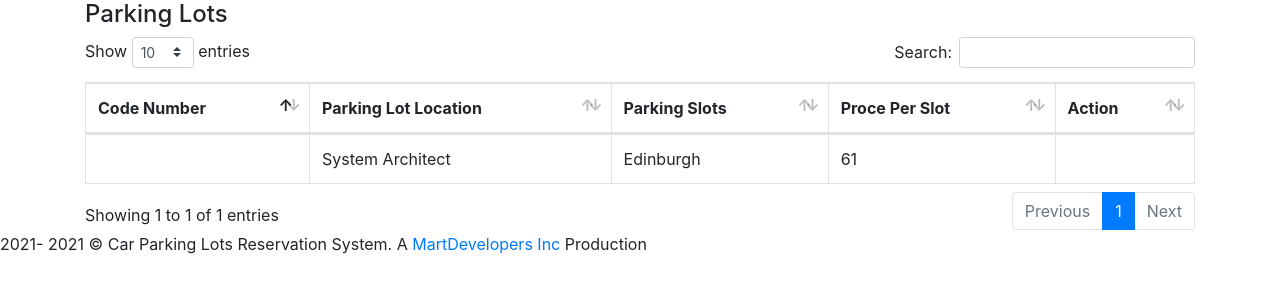
After one commit to MartDevelopers-Inc/ParkingLotsReservations, a PHP site: page /admin/parking_lots.php in a window 1280 px wide. The commit adds this page. Shown: the top 300 px of the page. Run offline with PHP 8.4, Linux system fonts and the light colour scheme; the visitor is signed in with stand-in values (Sample User, id 1); data that the repository does not hold is empty; some libraries are stand-ins or nearby versions.

Commit message:
Cranked Parking Lots

```diff
--- /dev/null
+++ b/admin/parking_lots.php
@@ -0,0 +1,76 @@
+<?php
+session_start();
+include('../config/config.php');
+require_once("../partials/head.php");
+?>
+
+<body>
+
+    <!-- Navigation Bar-->
+    <?php require_once('../partials/admin_nav.php'); ?>
+    <!-- End Navigation Bar-->
+
+
+    <!-- ============================================================== -->
+    <!-- Start right Content here -->
+    <!-- ============================================================== -->
+    <div class="wrapper">
+        <div class="container">
+
+            <!-- Page-Title -->
+            <div class="row">
+                <div class="col-sm-12">
+                    <div class="page-title-box">
+                        <div class="btn-group float-right m-t-15">
+                        </div>
+                        <h4 class="page-title">Parking Lots</h4>
+                    </div>
+                </div>
+            </div>
+            <!-- end row -->
+            <div class="row">
+                <div class="col-12">
+                    <div class="card-box">
+                        <table id="datatable" class="table table-bordered dt-responsive nowrap" style="border-collapse: collapse; border-spacing: 0; width: 100%;">
+                            <thead>
+                                <tr>
+                                    <th>Code Number</th>
+                                    <th>Parking Lot Location</th>
+                                    <th>Parking Slots</th>
+                                    <th>Proce Per Slot</th>
+                                    <th>Action</th>
+                                </tr>
+                            </thead>
+
+
+                            <tbody>
+                                <tr>
+                                    <td><?php echo $parking->code;?></td>
+                                    <td>System Architect</td>
+                                    <td>Edinburgh</td>
+                                    <td>61</td>
+                                    <td>
+
+                                    </td>
+                                </tr>
+
+                            </tbody>
+                        </table>
+                    </div>
+                </div>
+            </div> <!-- end row -->
+        </div> <!-- container -->
+
+
+        <!-- Footer -->
+        <?php require_once("../partials/footer.php"); ?>
+        <!-- End Footer -->
+
+
+    </div>
+    <!-- End wrapper -->
+    <?php require_once("../partials/scripts.php"); ?>
+
+</body>
+
+</html>
--- a/partials/head.php
+++ b/partials/head.php
@@ -22,6 +22,15 @@
     <!-- Modernizr js -->
     <script src="../public/js/modernizr.min.js"></script>
 
+    <!-- DataTables -->
+    <link href="../public/plugins/datatables/dataTables.bootstrap4.min.css" rel="stylesheet" type="text/css" />
+    <link href="../puclic/plugins/datatables/buttons.bootstrap4.min.css" rel="stylesheet" type="text/css" />
+
+    <!-- Responsive datatable examples -->
+    <link href="../public/plugins/datatables/responsive.bootstrap4.min.css" rel="stylesheet" type="text/css" />
+
+    <!-- Multi Item Selection examples -->
+    <link href="../public/plugins/datatables/select.bootstrap4.min.css" rel="stylesheet" type="text/css" />
 
     <!-- Sweet Alerts -->
     <link href="../public/plugins/sweetalerts/sweetalert2.min.css" rel="stylesheet" type="text/css" />
```
Also changed, not shown: partials/scripts.php (+55 -0 lines).
